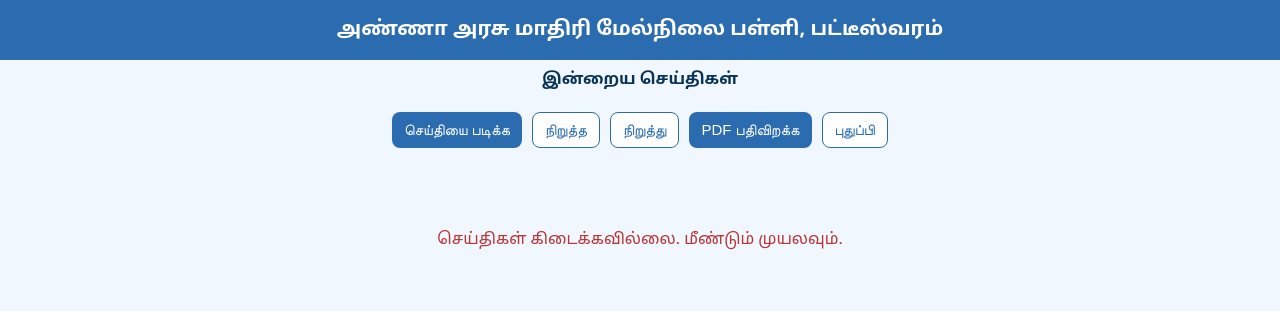
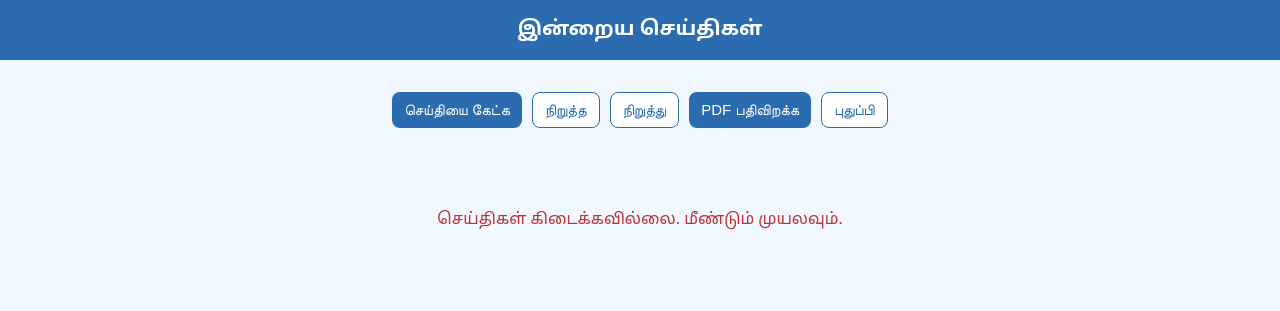
Before and after one commit to agmhss/Tamilnews, a plain HTML site: page index.html in a window 1280 px wide. Drawn offline with Linux system fonts and the light colour scheme; no server answers.

Commit message:
Update index.html

```diff
--- a/index.html
+++ b/index.html
@@ -3,7 +3,7 @@
 <head>
 <meta charset="utf-8" />
 <meta name="viewport" content="width=device-width, initial-scale=1" />
-<title>அண்ணா அரசு மாதிரி மேல்நிலை பள்ளி, பட்டீஸ்வரம் — இன்றைய செய்திகள்</title>
+<title>இன்றைய செய்திகள்</title>
 <link rel="preconnect" href="https://fonts.gstatic.com" crossorigin>
 <link href="https://fonts.googleapis.com/css2?family=Noto+Sans+Tamil:wght@400;700&display=swap" rel="stylesheet">
 <script src="https://cdnjs.cloudflare.com/ajax/libs/html2pdf.js/0.10.1/html2pdf.bundle.min.js"></script>
@@ -61,11 +61,11 @@
 </style>
 </head>
 <body>
-<header>அண்ணா அரசு மாதிரி மேல்நிலை பள்ளி, பட்டீஸ்வரம்</header>
-<div class="subheader">இன்றைய செய்திகள் </div>
+<header>இன்றைய செய்திகள்</header>
+<div class="subheader"> </div>
 
 <div class="controls">
-  <button id="playBtn">செய்தியை படிக்க</button>
+  <button id="playBtn">செய்தியை கேட்க</button>
   <button id="pauseBtn" class="ghost">நிறுத்த</button>
   <button id="stopBtn" class="ghost">நிறுத்து</button>
   <button id="pdfBtn">PDF பதிவிறக்க</button>
@@ -166,7 +166,7 @@ function render(news) {
 function generatePDF(news) {
   const p = document.getElementById("printable");
   p.innerHTML = `
-    <h1>அண்ணா அரசு மாதிரி மேல்நிலை பள்ளி, பட்டீஸ்வரம்<br><small style="font-size:14px;color:#222;">இன்றைய செய்திகள்</small></h1>
+    <h1>இன்றைய செய்திகள்</h1>
     <div class="date">${new Date().toLocaleDateString("ta-IN", {weekday:'long', year:'numeric', month:'long', day:'numeric'})}</div>
   `;
 
```
